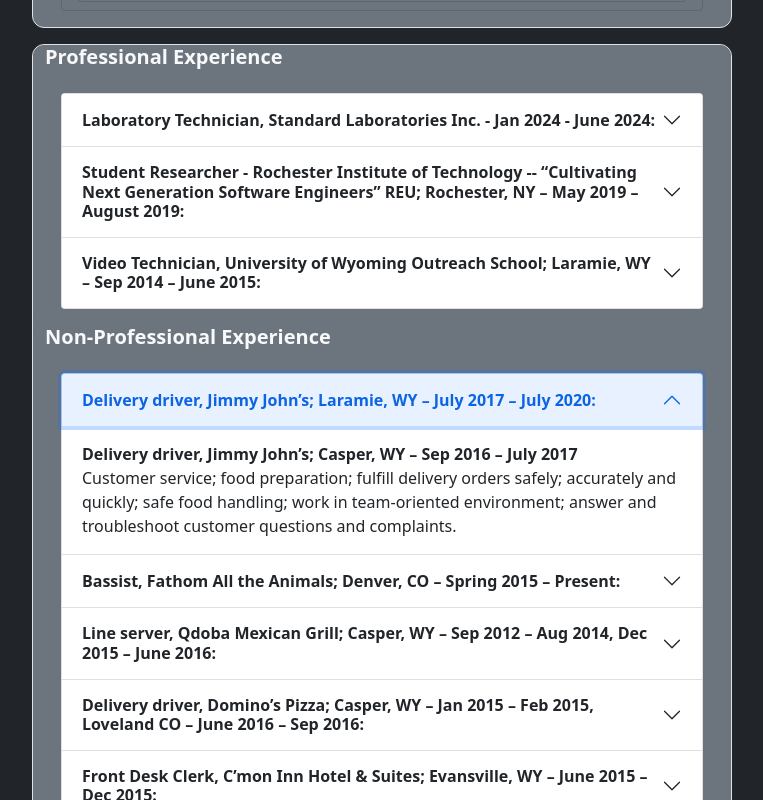
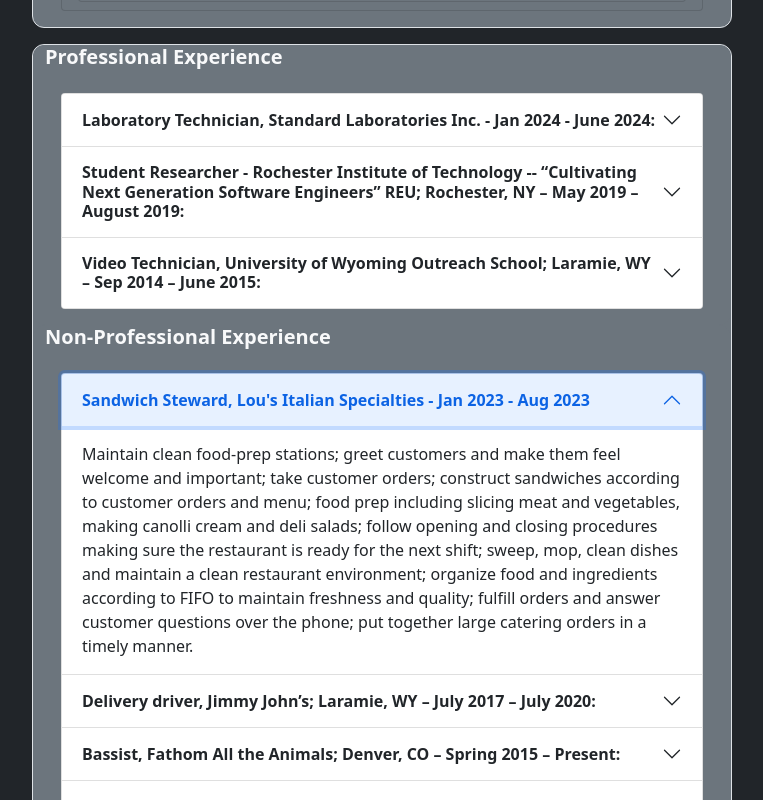
Before and after one commit to tbzeff/my-portfolio, a React (Create React App) app: page /resume in a window 1280 px wide. Both pictures are taken after a click on the button 640 px from the left and 1343 px from the top of the page. Shown: the part 943-1743 px from the top of the page, without its empty margins (258-1021 px from the left). Built offline with nearby package versions, Linux system fonts and the light colour scheme.

Commit message:
Added Lou's to non-professional experience. Updated eventKeys

```diff
--- a/src/components/PastEmployment.js
+++ b/src/components/PastEmployment.js
@@ -25,7 +25,7 @@
                                 procedures according to current ASTM specificatoins; keep logs of local procedure versions.
                                 </Accordion.Body>
                             </Accordion.Item>
-                            <Accordion.Item eventKey="0" >
+                            <Accordion.Item eventKey="1" >
                                 <Accordion.Header>
                                     <strong>Student Researcher - Rochester Institute of Technology -- “Cultivating Next Generation Software Engineers” REU; Rochester, NY – May 2019 – August 2019:</strong>
                                 </Accordion.Header>
@@ -36,7 +36,7 @@
                                 professors and other research teams.
                                 </Accordion.Body>
                             </Accordion.Item>
-                            <Accordion.Item eventKey="1">
+                            <Accordion.Item eventKey="2">
                                 <Accordion.Header>
                                 <strong>Video Technician, University of Wyoming Outreach School; Laramie, WY – Sep 2014 – June 2015:</strong>
                                 </Accordion.Header>
@@ -59,6 +59,20 @@
                         <Accordion>
                             <Accordion.Item eventKey="0">
                                 <Accordion.Header>
+                                <strong>Sandwich Steward, Lou's Italian Specialties - Jan 2023 - Aug 2023</strong>
+                                </Accordion.Header>
+                                <Accordion.Body>
+                                Maintain clean food-prep stations; greet customers and make them feel welcome and important;
+                                take customer orders; construct sandwiches according to customer orders and menu; food prep
+                                including slicing meat and vegetables, making canolli cream and deli salads; follow opening
+                                and closing procedures making sure the restaurant is ready for the next shift; sweep, mop,
+                                clean dishes and maintain a clean restaurant environment; organize food and ingredients according
+                                to FIFO to maintain freshness and quality; fulfill orders and answer customer questions over the phone;
+                                put together large catering orders in a timely manner.
+                                </Accordion.Body>
+                            </Accordion.Item>
+                            <Accordion.Item eventKey="1">
+                                <Accordion.Header>
                                 <strong>Delivery driver, Jimmy John’s; Laramie, WY – July 2017 – July 2020:</strong>
                                 </Accordion.Header>
                                 <Accordion.Body>
@@ -68,7 +82,7 @@
                                 complaints.
                                 </Accordion.Body>
                             </Accordion.Item>
-                            <Accordion.Item eventKey="1">
+                            <Accordion.Item eventKey="2">
                                 <Accordion.Header>
                                 <strong>Bassist, Fathom All the Animals; Denver, CO – Spring 2015 – Present:</strong>
                                 </Accordion.Header>
@@ -78,7 +92,7 @@
                                 practice; travel; networking with other musicians, promoters, venues, etc.
                                 </Accordion.Body>
                             </Accordion.Item>
-                            <Accordion.Item eventKey="2">
+                            <Accordion.Item eventKey="3">
                                 <Accordion.Header>
                                 <strong>Line server, Qdoba Mexican Grill; Casper, WY – Sep 2012 – Aug 2014, Dec 2015 – June 2016:</strong>
                                 </Accordion.Header>
@@ -89,7 +103,7 @@
                                 restaurant clean and presentable; paying attention to details.
                                 </Accordion.Body>
                             </Accordion.Item>
-                            <Accordion.Item eventKey="3">
+                            <Accordion.Item eventKey="4">
                                 <Accordion.Header>
                                 <strong>Delivery driver, Domino’s Pizza; Casper, WY – Jan 2015 – Feb 2015, Loveland CO – June 2016 –
                                 Sep 2016:</strong>
@@ -99,7 +113,7 @@
                                 team-oriented environment; answer or troubleshoot customer questions and complaints.</strong>
                                 </Accordion.Body>
                             </Accordion.Item>
-                            <Accordion.Item eventKey="4">
+                            <Accordion.Item eventKey="5">
                                 <Accordion.Header>
                                 <strong>Front Desk Clerk, C’mon Inn Hotel & Suites; Evansville, WY – June 2015 – Dec 2015:</strong>
                                 </Accordion.Header>
```
